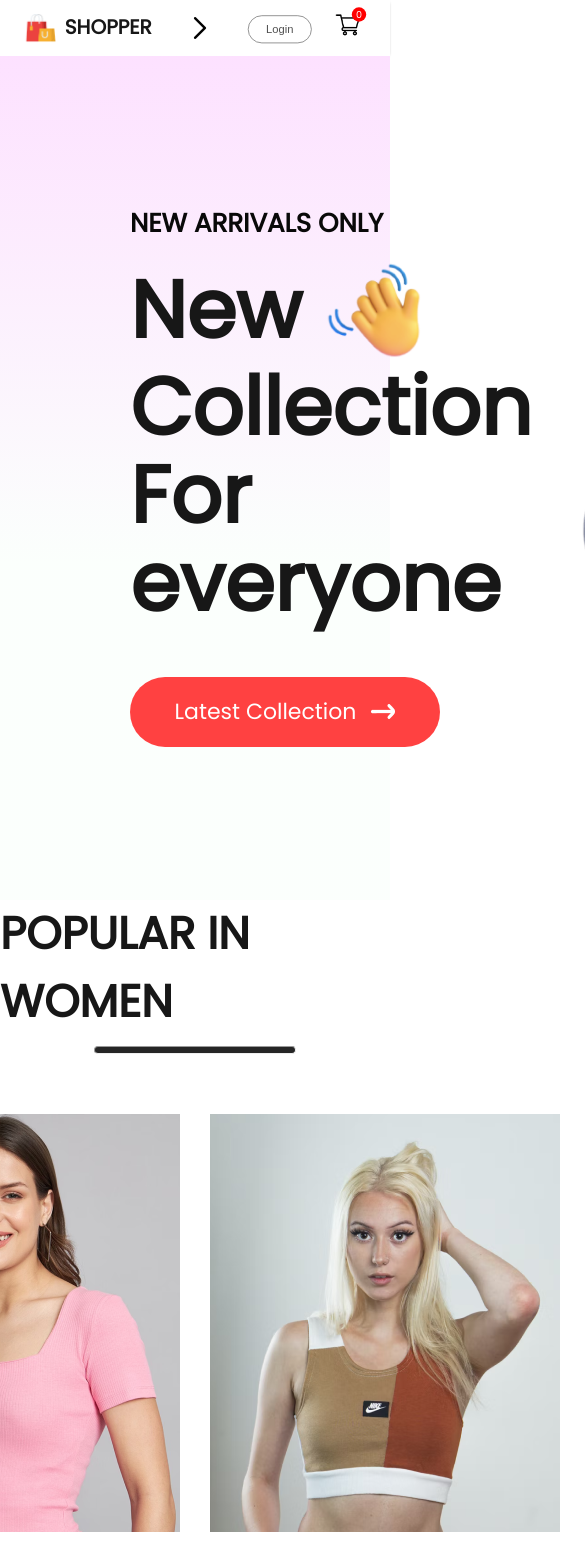
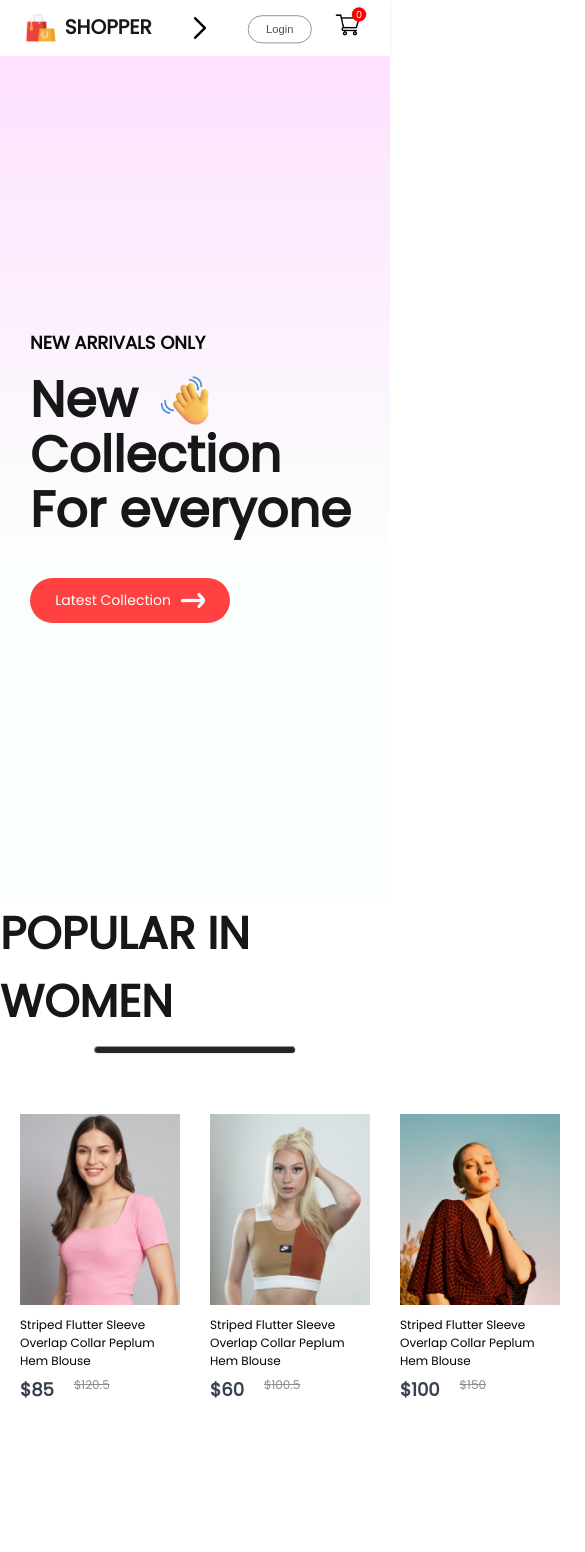
Before and after one commit to Mahradtangestani/ecommerce, a React (Create React App) app: page / in a window 390 px wide. Shown: the top 1552 px of the page, 585 px wide, since content can reach past the window. Built offline with nearby package versions, Linux system fonts and the light colour scheme.

Commit message:
Item and Hero are responsive.

```diff
--- a/src/components/hero/Hero.css
+++ b/src/components/hero/Hero.css
@@ -53,3 +53,93 @@
 .hero-right img{
     width: 500px;
 }
+@media(max-width:1280px){
+    .hero-left{
+        padding-left: 100px;
+    }
+    .hero-left h2{
+        font-size: 22px;
+    }
+    .hero-left p{
+        font-size: 60px;
+    }
+    .hero-hand-icon{
+        width: 80px;
+    }
+    .hero-latest-btn{
+        gap: 10px;
+        width: 250px;
+        height: 60px;
+        margin-top: 20px;
+        font-size: 18px;
+    }
+    .hero-right img{
+        width: 500px;
+    }
+}
+@media(max-width:1024px){
+    .hero-left{
+        padding-left: 80px;
+    }
+    .hero-left h2{
+        font-size: 20px;
+    }
+    .hero-left p{
+        font-size: 50px;
+    }
+    .hero-hand-icon{
+        width: 65px;
+    }
+    .hero-latest-btn{
+        width: 220px;
+        height: 50px;
+        font-size: 16px;
+    }
+    .hero-right img{
+        width: 400px;
+    }
+}
+@media(max-width:800px){
+    .hero-left{
+        padding-left: 30px;
+    }
+    .hero-left h2{
+        font-size: 16px;
+    }
+    .hero-left p{
+        font-size: 40px;
+    }
+    .hero-hand-icon{
+        width: 50px;
+    }
+    .hero-latest-btn{
+        width: 175px;
+        height: 40px;
+        font-size: 13px;
+    }
+    .hero-right img{
+        width: 300px;
+    }
+}
+@media(max-width:500px){
+    .hero{
+        flex-direction: column;
+    }
+    .hero-right{
+        display: none;
+    }
+    .hero-left h2{
+        font-size: 18px;
+    }
+    .hero-left p{
+        font-size: 50px;
+    }
+    .hero-hand-icon img{
+        width: 55px;
+    }
+    .hero-latest-btn{
+        width: 200px;
+        height: 45px;
+        font-size: 14px;
+    }
+}
--- a/src/components/item/Item.css
+++ b/src/components/item/Item.css
@@ -1,5 +1,8 @@
 .item{
-    width: 350px;
+    width: 280px;
+}
+.item img{
+    width: 280px;
 }
 .item p{
     margin: 6px 0px;
@@ -23,3 +26,47 @@
     transform: scale(1.05);
     transition: .6s;
 }
+@media(max-width: 1280px){
+    .item{
+        width: 220px;
+        font-size: 14px;
+    }
+    .item img{
+        width: 220px;
+    }
+    .item-price-old{
+        font-size: 14px;
+    }
+}
+@media(max-width:1024px){
+    .item{
+        width: 170px;
+        font-size: 13px;
+    }
+    .item img{
+        width: 170px;
+    }
+    .item-price-old{
+        font-size: 13px;
+    }
+}
+@media(max-width:800px){
+    .item{
+        width: 120px;
+        font-size: 12px;
+    }
+    .item img{
+        width: 120px;
+    }
+    .item-price-old{
+        font-size: 12px;
+    }
+}
+@media(max-width:500px){
+    .item{
+        width: 160px;
+    }
+    .item img{
+        width: 160px;
+    }
+}
```
